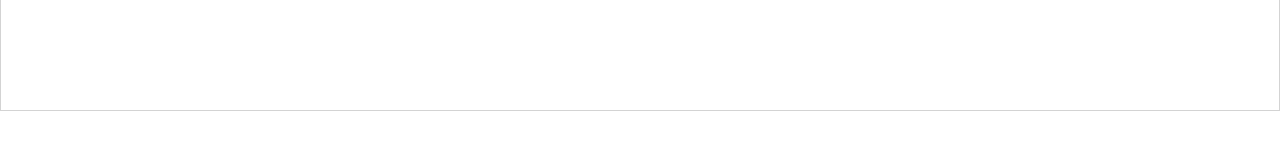
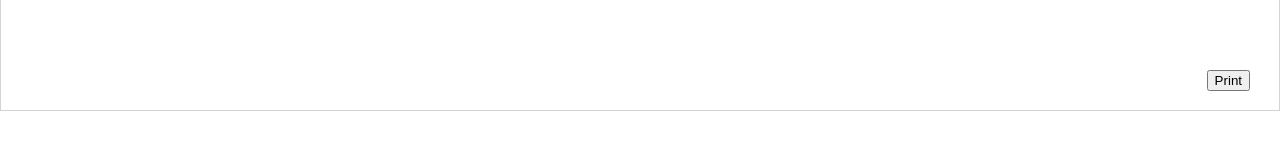
Before and after one commit to jyyblue1987/HPI, a React (Create React App) app: page / in a window 1280 px wide. Shown: the part 679-826 px from the top of the page. Built offline with nearby package versions, Linux system fonts and the light colour scheme.

Commit message:
[add] add print function.

```diff
--- a/package.json
+++ b/package.json
@@ -9,6 +9,7 @@
     "react": "^17.0.2",
     "react-dom": "^17.0.2",
     "react-scripts": "4.0.3",
+    "react-to-print": "^2.12.6",
     "web-vitals": "^1.1.2"
   },
   "scripts": {
--- a/src/App.css
+++ b/src/App.css
@@ -37,3 +37,10 @@ table {
 .row {
 	margin-top: 10px;
 }
+
+.print {
+	position: absolute;
+	right: 0;
+	bottom: 0;
+	margin: 30px;
+}
--- a/src/App.js
+++ b/src/App.js
@@ -1,8 +1,8 @@
 import logo from './logo.svg';
 import './App.css';
 import {useState, useRef, useEffect} from 'react';
-
 import RadioRows from './RadioRows';
+import {useReactToPrint} from 'react-to-print';
 
 function App() {
 	const [name, setName] = useState('');
@@ -16,6 +16,7 @@ function App() {
 	const [treating, setTreating] = useState(false);
 	const chief = useRef({});
 	const symp = useRef({});
+	const rightPanelRef = useRef();
 
 	const genders = ['male', 'female'];
 	const days = [1, 2, 3, 4, 5, 6, 7];
@@ -98,6 +99,10 @@ function App() {
 	const onTreatingChange = (e) => {
 		setTreating(e.target.checked);
 	}
+
+	const onClickPrint = useReactToPrint({
+		content: () => rightPanelRef.current
+	})
 
 	return (
 		<div>
@@ -184,7 +189,7 @@ function App() {
 					</div>
 
 				</div>
-				<div className="right panel">
+				<div className="right panel" ref={rightPanelRef}>
 					HPI
 					<br/>
 					{name} is a {age}-year-old {gender} who came to my office on 12/03/2019 and he has a {history}-day history of {comp}.
@@ -196,6 +201,7 @@ function App() {
 						"He has been treating with typlenol " + success + " Success."
 					}
 				</div>
+				<button className="print" onClick={() => onClickPrint()}>Print</button>
 			</div>
 		</div>
 	);
```
Also changed, not shown: 1 other file (tests, documents, lock files or other folders).
